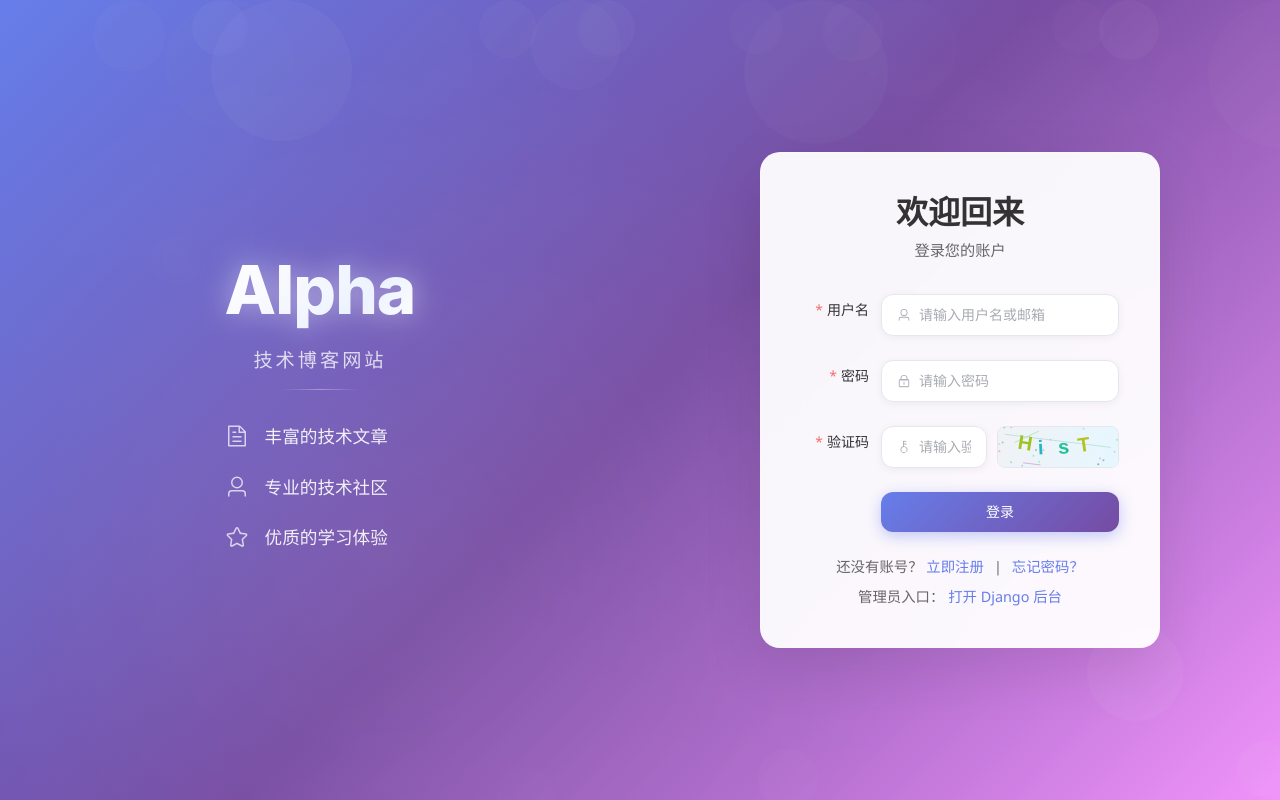
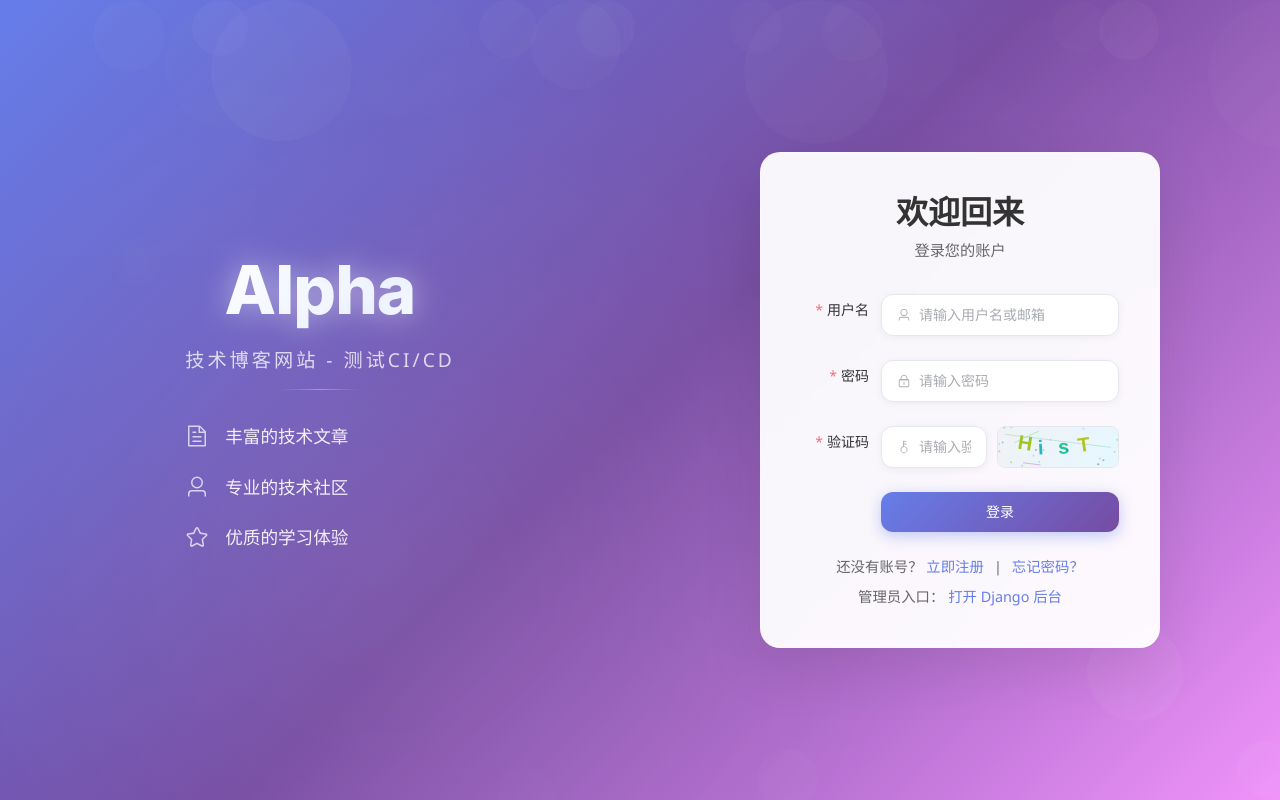
Before and after one commit to Layneliang24/cursor-alpha, a Vue app in the folder frontend/: page /login in a window 1280 px wide. Built offline with nearby package versions, Linux system fonts and the light colour scheme; no server answers.

Commit message:
test: trigger CI/CD deployment

```diff
--- a/frontend/src/views/auth/Login.vue
+++ b/frontend/src/views/auth/Login.vue
@@ -6,7 +6,7 @@
       <div class="login-left">
         <div class="welcome-text">
           <h1>Alpha</h1>
-          <p>技术博客网站</p>
+          <p>技术博客网站 - 测试CI/CD</p>
           <div class="features">
             <div class="feature-item">
               <el-icon><Document /></el-icon>
```
Also changed, not shown: 1 other file (tests, documents, lock files or other folders).
